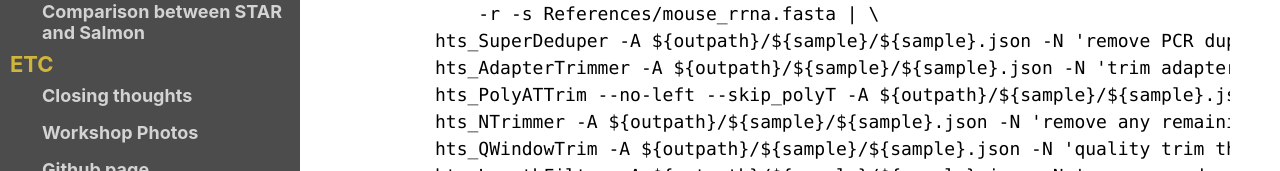
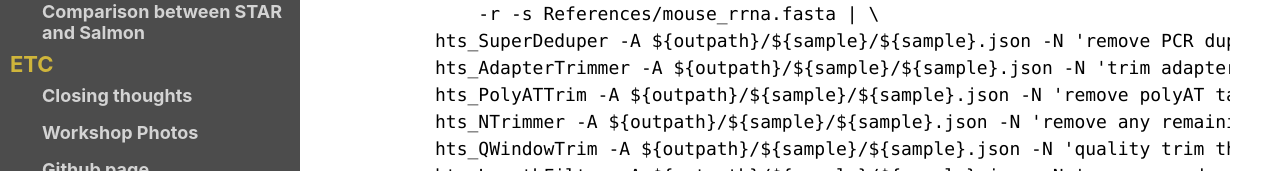
Before and after one commit to ucdavis-bioinformatics-training/2023-June-RNA-Seq-Analysis, a Jekyll site: the page built from data_reduction/01-preproc_htstream_mm.md, in a window 1280 px wide and 1400 px high, scrolled down 21794 px. Shown: the part 1229-1400 px from the top of the window. Built offline with Jekyll 4.4.1, drawn with Linux system fonts in a browser that asks for light colours; our own code applies the rules of GitHub Pages for plain Markdown files; some of the changed text lies outside the part shown.

Commit message:
Update 01-preproc_htstream_mm.md

```diff
--- a/data_reduction/01-preproc_htstream_mm.md
+++ b/data_reduction/01-preproc_htstream_mm.md
@@ -610,7 +610,7 @@
           -r -s References/mouse_rrna.fasta | \
       hts_SuperDeduper -A ${outpath}/${sample}/${sample}.json -N 'remove PCR duplicates' | \
       hts_AdapterTrimmer -A ${outpath}/${sample}/${sample}.json -N 'trim adapters' | \
-      hts_PolyATTrim --no-left --skip_polyT -A ${outpath}/${sample}/${sample}.json -N 'remove polyAT tails' | \
+      hts_PolyATTrim -A ${outpath}/${sample}/${sample}.json -N 'remove polyAT tails' | \
       hts_NTrimmer -A ${outpath}/${sample}/${sample}.json -N 'remove any remaining N characters' | \
       hts_QWindowTrim -A ${outpath}/${sample}/${sample}.json -N 'quality trim the ends of reads' | \
       hts_LengthFilter -A ${outpath}/${sample}/${sample}.json -N 'remove reads < 50bp' \
```
